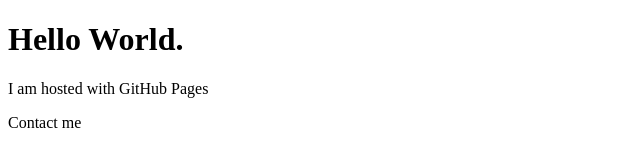
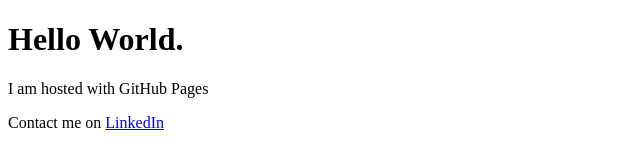
Before and after one commit to chkoster/chkoster.github.io, a plain HTML site: page index.html in a window 1280 px wide. Shown: the full height of the page, 0-640 px from the left. Drawn offline with Linux system fonts and the light colour scheme.

Commit message:
Update index.html

```diff
--- a/index.html
+++ b/index.html
@@ -2,5 +2,5 @@
 <html>
 <h1>Hello World.</h1>
 <p>I am hosted with GitHub Pages</p>
-<p>Contact me <A HREF="https://www.linkedin.com/in/carlkoster/"></A></p>
+<p>Contact me on <A HREF="https://www.linkedin.com/in/carlkoster/">LinkedIn</A></p>
 </html>
```
